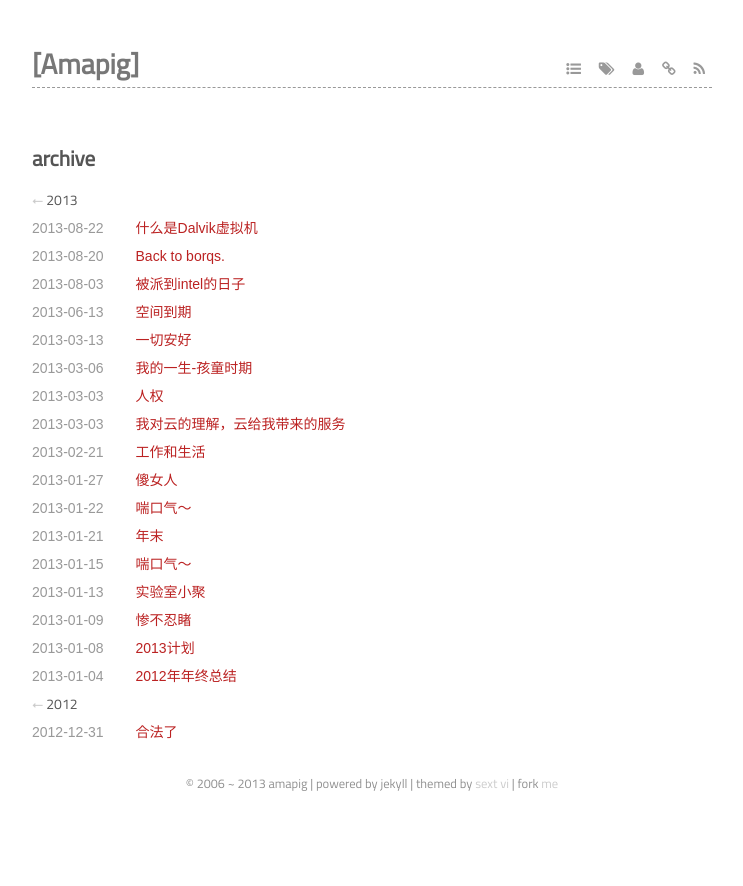
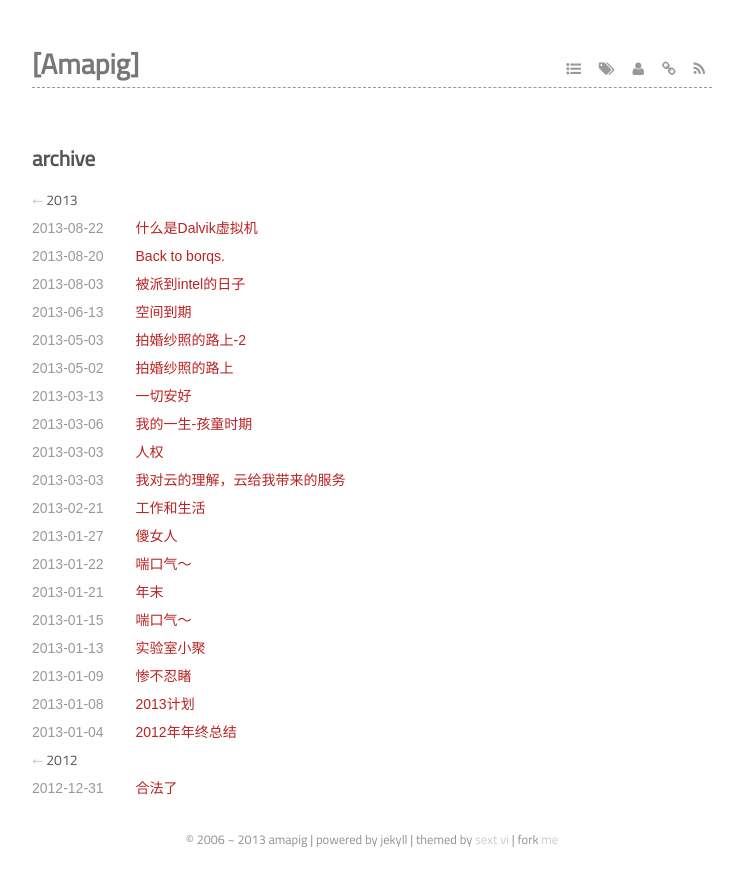
Before and after one commit to amapig/amapig.github.com, a Jekyll site: the page built from archive.markdown, in a window 1280 px wide. Shown: the top 886 px of the page, without its empty margins (268-1011 px from the left). Built offline with Jekyll 4.4.1, drawn with Linux system fonts in a browser that asks for light colours; some web fonts are replaced; Markdown is read by kramdown in place of the engine named in the settings; part of the change alters nothing that is shown.

Commit message:
Fetch up the wedding photos diary.

```diff
--- /dev/null
+++ b/_posts/2013-05-02-go-to-xi-an-take-wedding-photos.md
@@ -0,0 +1,30 @@
+---
+title: '拍婚纱照的路上'
+layout: post
+tags:
+    - life
+---
+
+今年家中发生了太多太多的事情，强哥被人打死了，姨夫肾病严重到快要尿毒症了，娟姐恶性的乳腺癌，爸爸股骨头坏死，姥姥今年又被抢救了。
+自己是一个非常重感情的人，无论是亲人还是朋友的不幸，自己总是感同身受，不能坦然，但是随着阅历的增加，年龄的增长，自己的心智开始慢慢变化的同时，学会了接受这些意外。
+接受这些意外带给自己的压力，接受这些压力的同时自己尽量去承担更多的责任。
+
+公司最近很忙，但是自己还是坚持请了婚嫁，因为今年一年中发生在大家庭中的事情，让我深深的体会到，家人真的是什么也不能替代的，工作是永远做不完的，公司不会因为你暂时的
+休假就怎样怎样，如果那样公司也不会长久，一个不重视亲情的公司，也必然不会是一个核心竞争力强，归属感大的集体。这方面我很自豪，因为我们borqs恰恰就是一个让人感觉很有
+归属感，非常有凝聚力的集体，让人能够安心的想事情，尽情的发挥自己的能力。
+
+本来打算放假先回家去照顾老人，但是作为长辈，他们似乎更希望我更早的成家立业，坚持让我们先去拍婚纱照。顺从了老人，媳妇也很高兴，自己还忙得开，就这样定了～
+
+下午2：33的火车，从北京发往西安T41，依旧是和老婆一起，依旧是两个人相依为命，但是不同以往的是，这次不是为了参加别人的婚礼，不是为了迎合长辈们的
+期盼，更不是为了钱抑或是事业，这次是为了我们自己人生中又一个重要的事情----婚纱照。
+
+原价21399的套餐，打折6999元，专程从北京赶到西安，去西安蒙娜丽莎的总店，拍摄老婆喜欢的皇室风格，老妈给了1W来拍婚纱，买戒指，自己知道距离老婆的预期
+还有很远的距离，不过看得出她很开心，妈妈也很享受补贴儿媳妇的过程，自己也就欣然答应了。
+
+婚纱照意味着什么？自己总会发问，其实自己现在的理解是，老婆甜甜的微笑和我们幸福生活的另一个开端。
+
+2008.3.25日开始和老婆在一起，现在已经过去五年时间了，回想五年时光，我们从稚嫩的少年到现在成熟的青年，从依赖家里的照顾到现在成为家里的顶梁柱，
+我很幸运自己办到了，目前为止，达到了父母的期盼，尽量满足着自己的爱人的愿望，让父母开心，让爱人幸福，对于我来说这真的很满足了，不过自己心里知道，
+自己心中的世界，还远未开始。
+
+尽快给自己制定一个长远规划，钱不可能赚完的，找准一个目标，坚持下去也就可以了，进人事，然后真的听天命吧，呵呵（苦笑一下～）
--- /dev/null
+++ b/_posts/2013-05-03-go-to-xi-an-take-wedding-photos-second.md
@@ -0,0 +1,17 @@
+---
+title: '拍婚纱照的路上-2'
+layout: post
+tags:
+    - life
+---
+老婆又在旁边呼呼的睡了，呵呵，真是可爱死了，原来瘦瘦的小脸，跟我在一起这几年，不知道咋的，居然肉嘟嘟起来了（看来还是很幸福啊，哈哈~）.
+
+晚上12：32了，已经在火车上待了整整10个小时了，还有四个半小时就要到了，心里很是期待，呵呵，自己最近真的胖了很多，不知道拍出来效果怎么样，万一真成死胖子可咋整。
+唉，但愿别丢人啊。
+
+朋友们有的说我太宠老婆了，总是顺着她的意思，说怎样就怎样，没了自我，但是自己心中有杆秤也就无所谓别人说什么了，老婆已经做的很好了，尽量的也顺着我的意思孝敬老人，
+安抚家里，帮趁着度过一个个难关，我很感激，也很满足，为了这个女人，为了家中的傻妈妈，为了那半生劳累，现在受尽苦痛的傻爸爸，自己还要更加努力才行。
+
+努力不是光说就可以的，就像昨天的日志一样，找准目标去做，不要一嘴吃个胖子，贪多嚼不烂的～
+
+西安，我们来了！
```
Also changed, not shown: _posts/2013-08-22-what-is-the-dalvik.md (+1 -1 lines).
